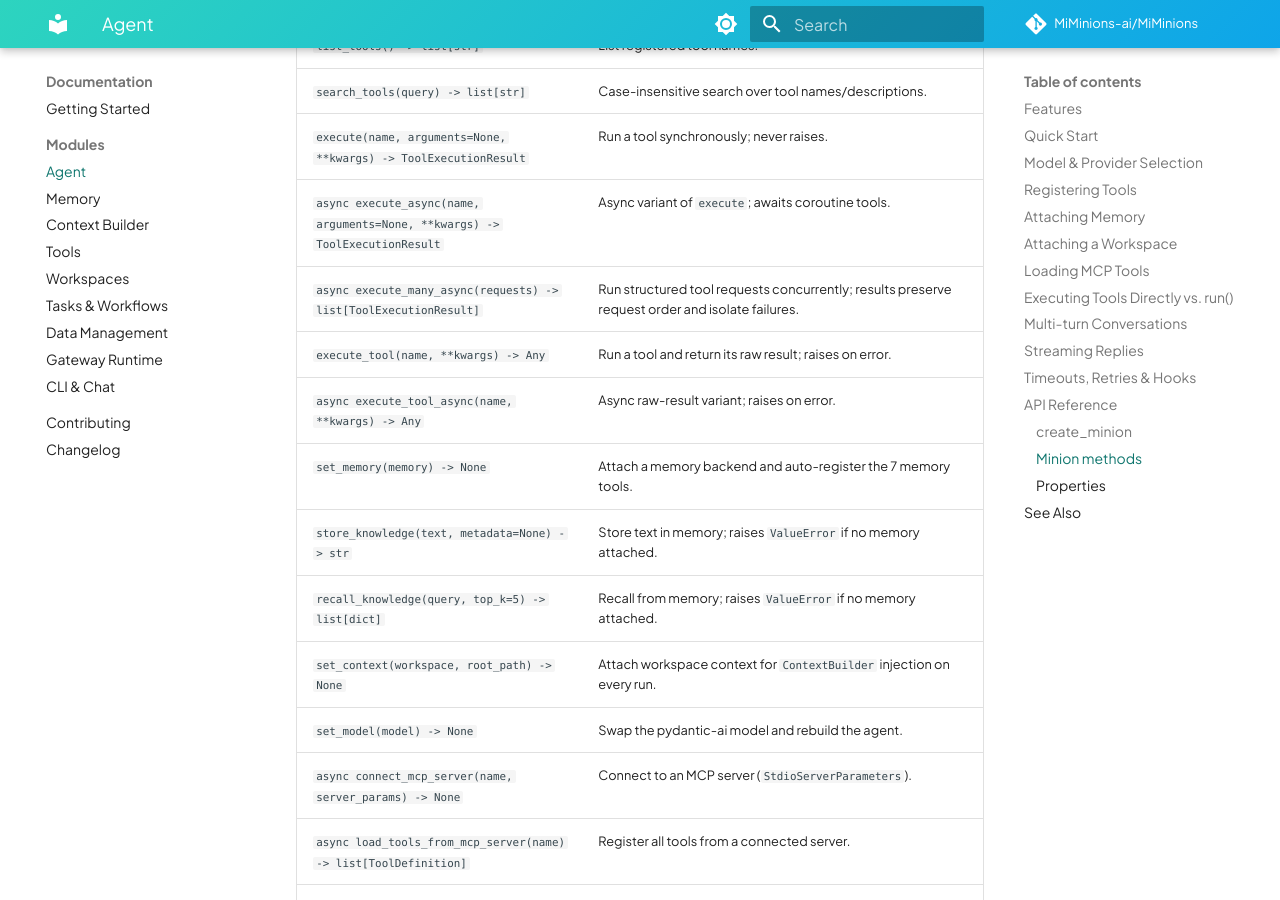
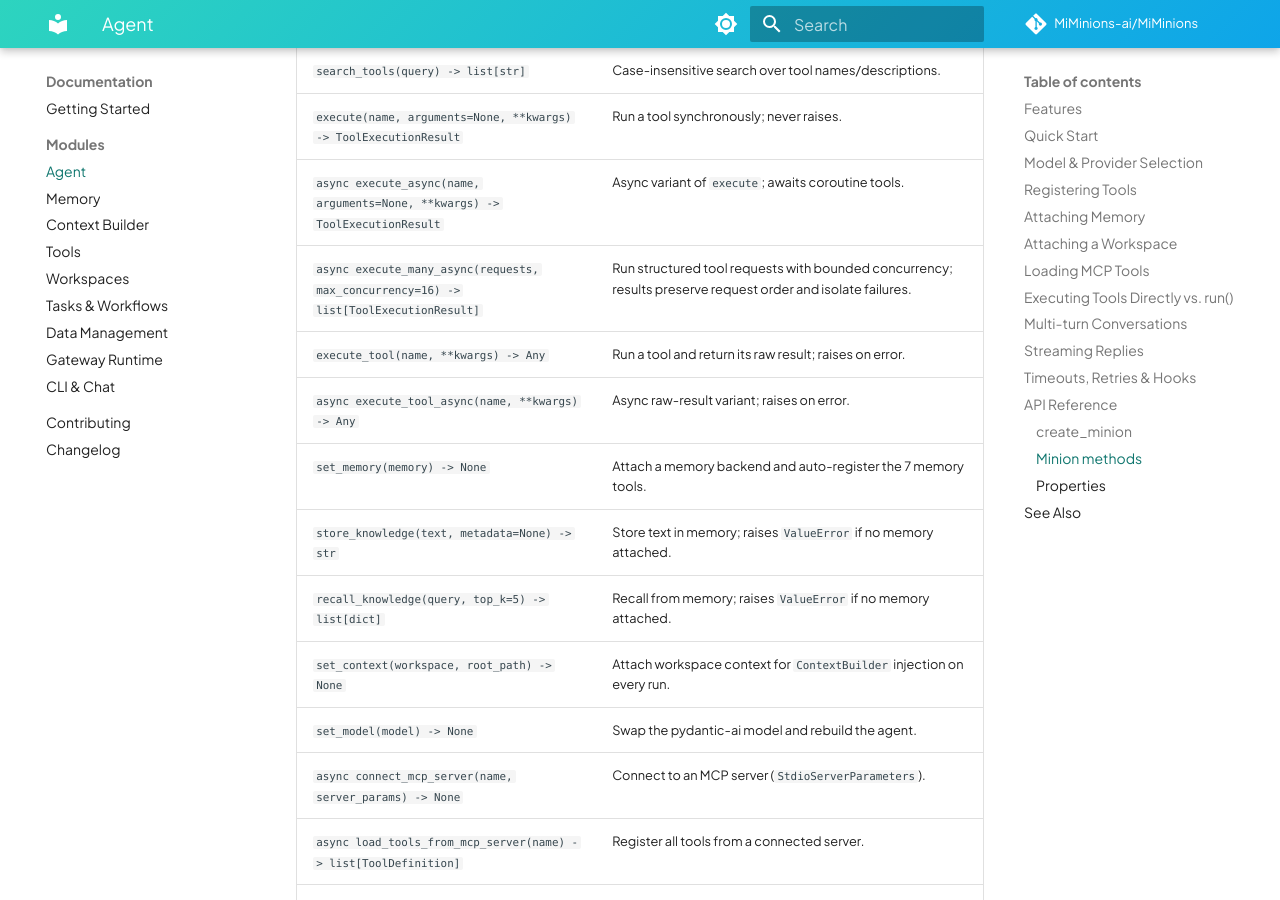
Before and after one commit to MiMinions-ai/MiMinions, an MkDocs documentation site: the page built from docs/modules/agent.md, in a window 1280 px wide and 900 px high, scrolled down 8122 px. Built offline with MkDocs 1.6.1 and Material for MkDocs 9.7.7, drawn with Linux system fonts in a browser that asks for light colours; comment, search, counter and statistics services are not loaded.

Commit message:
- update docs to reflect concurrency limits

```diff
--- a/docs/modules/agent.md
+++ b/docs/modules/agent.md
@@ -307,7 +307,7 @@
 | `search_tools(query) -> list[str]` | Case-insensitive search over tool names/descriptions. |
 | `execute(name, arguments=None, **kwargs) -> ToolExecutionResult` | Run a tool synchronously; never raises. |
 | `async execute_async(name, arguments=None, **kwargs) -> ToolExecutionResult` | Async variant of `execute`; awaits coroutine tools. |
-| `async execute_many_async(requests) -> list[ToolExecutionResult]` | Run structured tool requests concurrently; results preserve request order and isolate failures. |
+| `async execute_many_async(requests, max_concurrency=16) -> list[ToolExecutionResult]` | Run structured tool requests with bounded concurrency; results preserve request order and isolate failures. |
 | `execute_tool(name, **kwargs) -> Any` | Run a tool and return its raw result; raises on error. |
 | `async execute_tool_async(name, **kwargs) -> Any` | Async raw-result variant; raises on error. |
 | `set_memory(memory) -> None` | Attach a memory backend and auto-register the 7 memory tools. |
```
Also changed, not shown: src/miminions/agent/README.md (+5 -1 lines).
